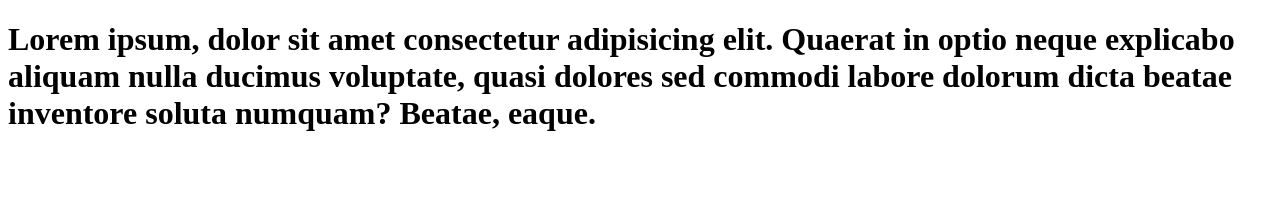
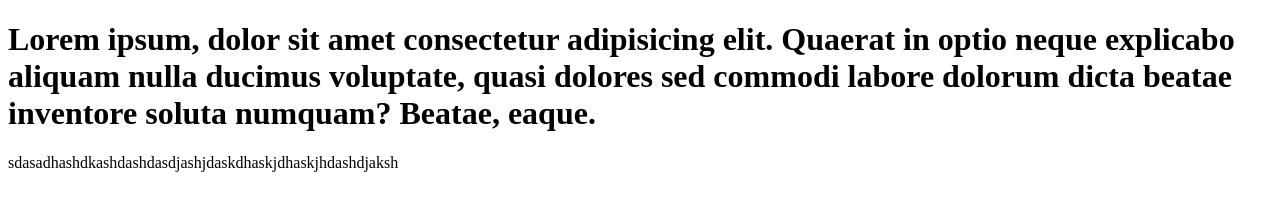
Before and after one commit to CaValk4/testeA, a plain HTML site: page index.html in a window 1280 px wide. Drawn offline with Linux system fonts and the light colour scheme.

Commit message:
blaaalsasasal

```diff
--- a/index.html
+++ b/index.html
@@ -9,5 +9,6 @@
     <h1>
         Lorem ipsum, dolor sit amet consectetur adipisicing elit. Quaerat in optio neque explicabo aliquam nulla ducimus voluptate, quasi dolores sed commodi labore dolorum dicta beatae inventore soluta numquam? Beatae, eaque.
     </h1>
+    <p>sdasadhashdkashdashdasdjashjdaskdhaskjdhaskjhdashdjaksh</p>
 </body>
 </html>
```
